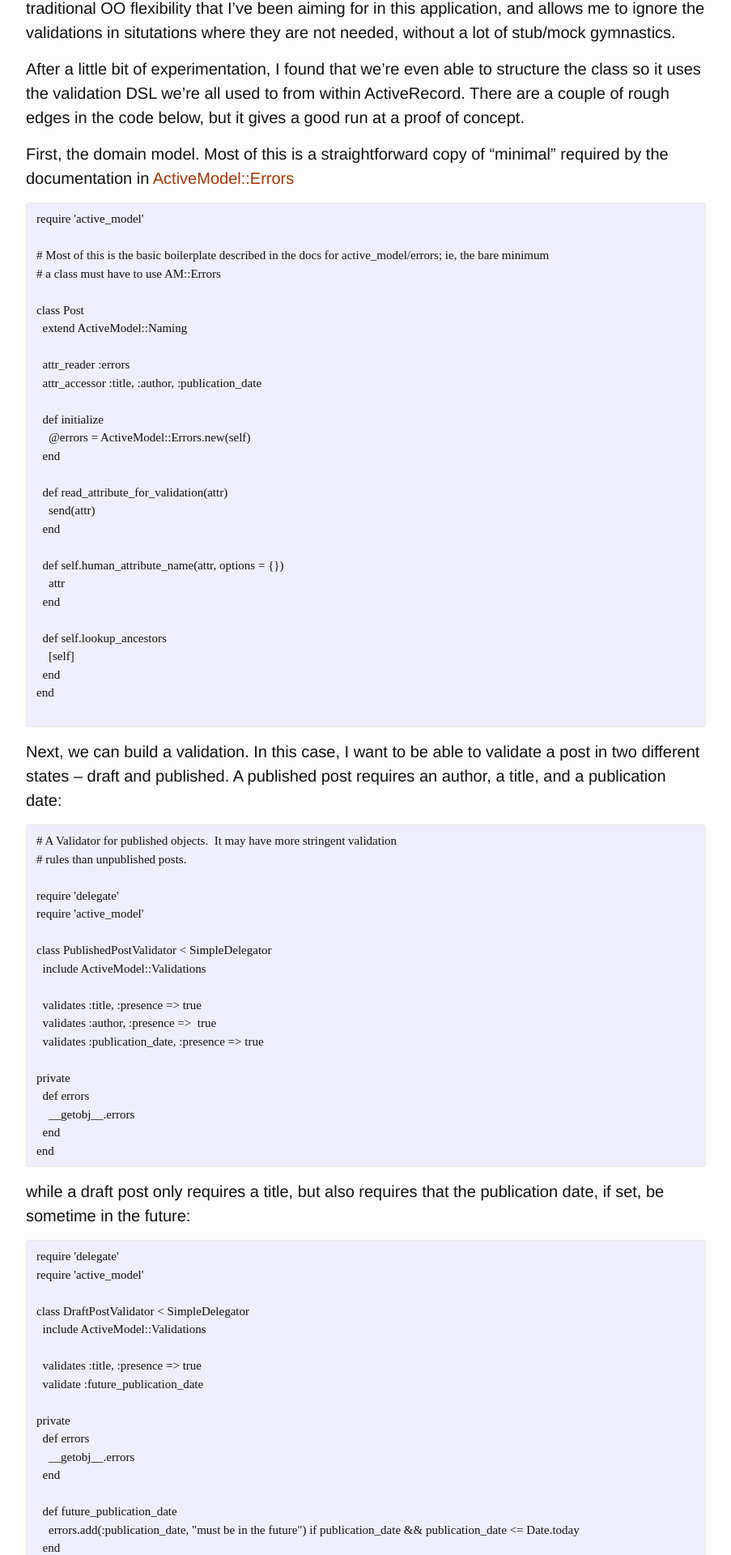
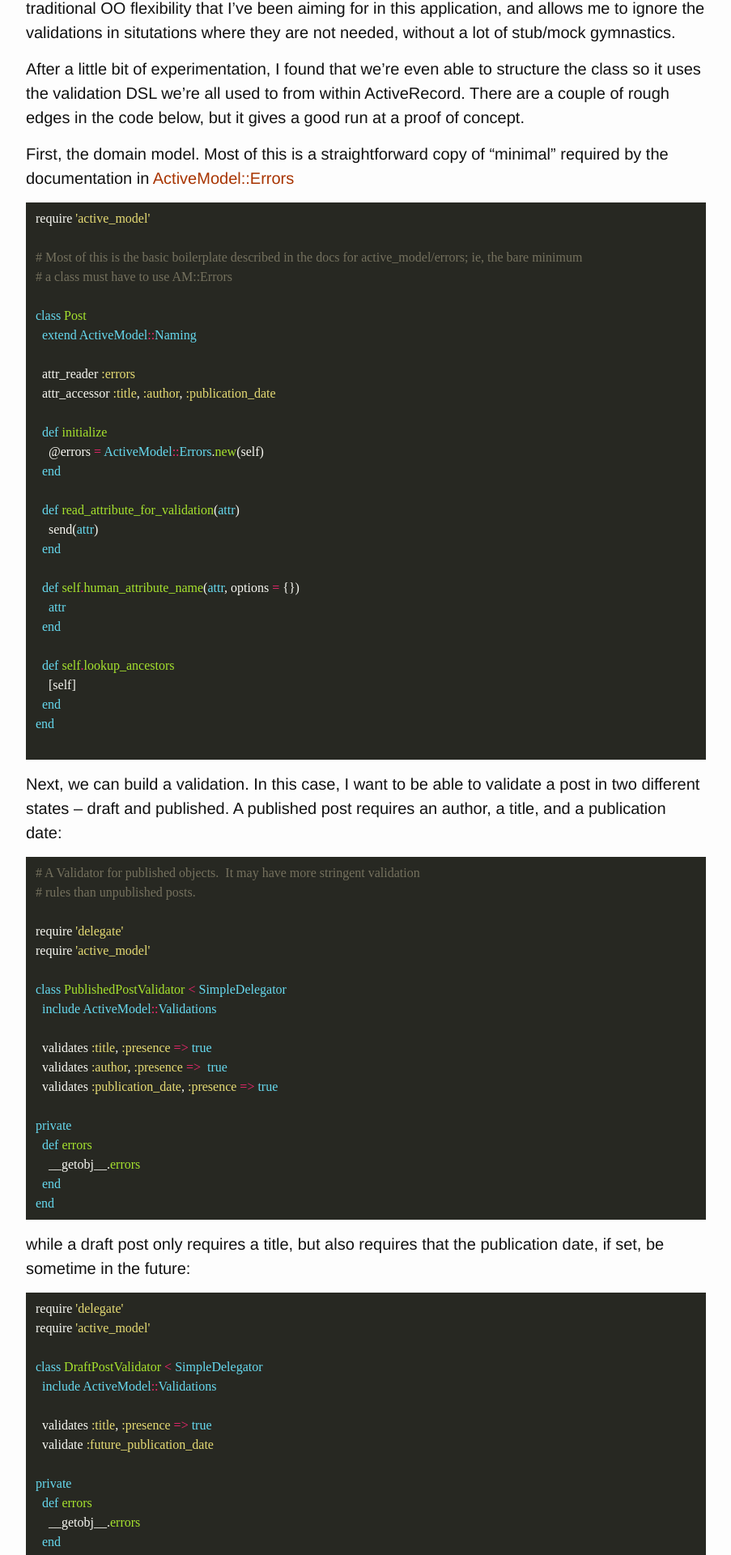
Before and after one commit to cflipse/devcaffeine, a Jekyll site: the page built from _posts/2012-06-20-isolating-validations-in-activemodel.markdown, in a window 1280 px wide. Shown: the part 816-2736 px from the top of the page at 81% size, without its empty margins (188-1091 px from the left). Built offline with Jekyll 4.4.1, drawn with Linux system fonts in a browser that asks for light colours.

Commit message:
inline own highlighting theme

```diff
--- a/_config.yml
+++ b/_config.yml
@@ -26,7 +26,6 @@ gems:
   - octopress-ink
   - octopress-social
   - octopress-gist
-  - octopress-solarized
   - octopress-pullquote-tag
   - octopress-quote-tag
   - octopress-feeds
--- a/_sass/_base.scss
+++ b/_sass/_base.scss
@@ -128,10 +128,7 @@ blockquote {
 pre,
 code {
     font-family: $code-font-family;
-    font-size: 15px;
-    border: 1px solid $grey-color-light;
-    border-radius: 3px;
-    background-color: #eef;
+    font-size: 16px;
 }
 
 code {
--- /dev/null
+++ b/_sass/_monokai.scss
@@ -0,0 +1,65 @@
+.highlight pre { background-color: #272822; color: #eee; }
+.highlight .hll { background-color: #272822; }
+.highlight .c { color: #75715e } /* Comment */
+.highlight .err { color: #960050; background-color: #1e0010 } /* Error */
+.highlight .k { color: #66d9ef } /* Keyword */
+.highlight .l { color: #ae81ff } /* Literal */
+.highlight .n { color: #f8f8f2 } /* Name */
+.highlight .o { color: #f92672 } /* Operator */
+.highlight .p { color: #f8f8f2 } /* Punctuation */
+.highlight .cm { color: #75715e } /* Comment.Multiline */
+.highlight .cp { color: #75715e } /* Comment.Preproc */
+.highlight .c1 { color: #75715e } /* Comment.Single */
+.highlight .cs { color: #75715e } /* Comment.Special */
+.highlight .ge { font-style: italic } /* Generic.Emph */
+.highlight .gs { font-weight: bold } /* Generic.Strong */
+.highlight .kc { color: #66d9ef } /* Keyword.Constant */
+.highlight .kd { color: #66d9ef } /* Keyword.Declaration */
+.highlight .kn { color: #f92672 } /* Keyword.Namespace */
+.highlight .kp { color: #66d9ef } /* Keyword.Pseudo */
+.highlight .kr { color: #66d9ef } /* Keyword.Reserved */
+.highlight .kt { color: #66d9ef } /* Keyword.Type */
+.highlight .ld { color: #e6db74 } /* Literal.Date */
+.highlight .m { color: #ae81ff } /* Literal.Number */
+.highlight .s { color: #e6db74 } /* Literal.String */
+.highlight .na { color: #a6e22e } /* Name.Attribute */
+.highlight .nb { color: #f8f8f2 } /* Name.Builtin */
+.highlight .nc { color: #a6e22e } /* Name.Class */
+.highlight .no { color: #66d9ef } /* Name.Constant */
+.highlight .nd { color: #a6e22e } /* Name.Decorator */
+.highlight .ni { color: #f8f8f2 } /* Name.Entity */
+.highlight .ne { color: #a6e22e } /* Name.Exception */
+.highlight .nf { color: #a6e22e } /* Name.Function */
+.highlight .nl { color: #f8f8f2 } /* Name.Label */
+.highlight .nn { color: #f8f8f2 } /* Name.Namespace */
+.highlight .nx { color: #a6e22e } /* Name.Other */
+.highlight .py { color: #f8f8f2 } /* Name.Property */
+.highlight .nt { color: #f92672 } /* Name.Tag */
+.highlight .nv { color: #f8f8f2 } /* Name.Variable */
+.highlight .ow { color: #f92672 } /* Operator.Word */
+.highlight .w { color: #f8f8f2 } /* Text.Whitespace */
+.highlight .mf { color: #ae81ff } /* Literal.Number.Float */
+.highlight .mh { color: #ae81ff } /* Literal.Number.Hex */
+.highlight .mi { color: #ae81ff } /* Literal.Number.Integer */
+.highlight .mo { color: #ae81ff } /* Literal.Number.Oct */
+.highlight .sb { color: #e6db74 } /* Literal.String.Backtick */
+.highlight .sc { color: #e6db74 } /* Literal.String.Char */
+.highlight .sd { color: #e6db74 } /* Literal.String.Doc */
+.highlight .s2 { color: #e6db74 } /* Literal.String.Double */
+.highlight .se { color: #ae81ff } /* Literal.String.Escape */
+.highlight .sh { color: #e6db74 } /* Literal.String.Heredoc */
+.highlight .si { color: #e6db74 } /* Literal.String.Interpol */
+.highlight .sx { color: #e6db74 } /* Literal.String.Other */
+.highlight .sr { color: #e6db74 } /* Literal.String.Regex */
+.highlight .s1 { color: #e6db74 } /* Literal.String.Single */
+.highlight .ss { color: #e6db74 } /* Literal.String.Symbol */
+.highlight .bp { color: #f8f8f2 } /* Name.Builtin.Pseudo */
+.highlight .vc { color: #f8f8f2 } /* Name.Variable.Class */
+.highlight .vg { color: #f8f8f2 } /* Name.Variable.Global */
+.highlight .vi { color: #f8f8f2 } /* Name.Variable.Instance */
+.highlight .il { color: #ae81ff } /* Literal.Number.Integer.Long */
+
+.highlight .gh { } /* Generic Heading & Diff Header */
+.highlight .gu { color: #75715e; } /* Generic.Subheading & Diff Unified/Comment? */
+.highlight .gd { color: #f92672; } /* Generic.Deleted & Diff Deleted */
+.highlight .gi { color: #a6e22e; } /* Generic.Inserted & Diff Inserted */
--- /dev/null
+++ b/_sass/_solarized.scss
@@ -0,0 +1,92 @@
+/* Solarized Dark
+For use with Jekyll and Pygments
+http://ethanschoonover.com/solarized
+SOLARIZED HEX      ROLE
+--------- -------- ------------------------------------------
+*/
+$bg-color: #151427; //  background
+$base01:   #9F9F9F; //  comments / secondary content
+$body:     #DDECEC; //  body text / default code / primary content
+$orange:   #FF8900; //  constants
+$red:      #FF2B27; //  regex, special keywords
+$blue:     #6DC2FD; //  reserved keywords
+$cyan:     #69FFF4; //  strings, numbers
+$green:    #3AE25C; //  operators, other keywords
+
+.highlight {
+    background-color: $bg-color; color: $body;
+
+    span {
+        font-weight: 300;
+        font-family: 'Source Code Pro', serif;
+    }
+
+    .c { color: $base01; } /* Comment */
+    .err { color: $body; } /* Error */
+    .g { color: $body; } /* Generic */
+    .k { color: $green; } /* Keyword */
+    .l { color: $body; } /* Literal */
+    .n { color: $body; } /* Name */
+    .o { color: $green; } /* Operator */
+    .x { color: $orange; } /* Other */
+    .p { color: $body; } /* Punctuation */
+    .cm { color: $base01; } /* Comment.Multiline */
+    .cp { color: $green; } /* Comment.Preproc */
+    .c1 { color: $base01; } /* Comment.Single */
+    .cs { color: $green; } /* Comment.Special */
+    .gd { color: $cyan; } /* Generic.Deleted */
+    .ge { color: $body;; font-style: italic } /* Generic.Emph */
+    .gr { color: $red; } /* Generic.Error */
+    .gh { color: $orange; } /* Generic.Heading */
+    .gi { color: $green; } /* Generic.Inserted */
+    .go { color: $body; } /* Generic.Output */
+    .gp { color: $body; } /* Generic.Prompt */
+    .gs { color: $body;; font-weight: bold } /* Generic.Strong */
+    .gu { color: $orange; } /* Generic.Subheading */
+    .gt { color: $body; } /* Generic.Traceback */
+    .kc { color: $orange; } /* Keyword.Constant */
+    .kd { color: $blue; } /* Keyword.Declaration */
+    .kn { color: $green; } /* Keyword.Namespace */
+    .kp { color: $green; } /* Keyword.Pseudo */
+    .kr { color: $blue; } /* Keyword.Reserved */
+    .kt { color: $red; } /* Keyword.Type */
+    .ld { color: $body; } /* Literal.Date */
+    .m { color: $cyan; } /* Literal.Number */
+    .s { color: $cyan; } /* Literal.String */
+    .na { color: $body; } /* Name.Attribute */
+    .nb { color: $orange } /* Name.Builtin */
+    .nc { color: $blue; } /* Name.Class */
+    .no { color: $orange; } /* Name.Constant */
+    .nd { color: $blue; } /* Name.Decorator */
+    .ni { color: $orange; } /* Name.Entity */
+    .ne { color: $orange; } /* Name.Exception */
+    .nf { color: $blue; } /* Name.Function */
+    .nl { color: $body; } /* Name.Label */
+    .nn { color: $body; } /* Name.Namespace */
+    .nx { color: $body; } /* Name.Other */
+    .py { color: $body; } /* Name.Property */
+    .nt { color: $blue; } /* Name.Tag */
+    .nv { color: $blue; } /* Name.Variable */
+    .ow { color: $green; } /* Operator.Word */
+    .w  { color: $body; } /* Text.Whitespace */
+    .mf { color: $cyan; } /* Literal.Number.Float */
+    .mh { color: $cyan; } /* Literal.Number.Hex */
+    .mi { color: $cyan; } /* Literal.Number.Integer */
+    .mo { color: $cyan; } /* Literal.Number.Oct */
+    .sb { color: $base01 } /* Literal.String.Backtick */
+    .sc { color: $cyan; } /* Literal.String.Char */
+    .sd { color: $body; } /* Literal.String.Doc */
+    .s2 { color: $cyan; } /* Literal.String.Double */
+    .se { color: $orange; } /* Literal.String.Escape */
+    .sh { color: $body; } /* Literal.String.Heredoc */
+    .si { color: $cyan; } /* Literal.String.Interpol */
+    .sx { color: $cyan; } /* Literal.String.Other */
+    .sr { color: $red; } /* Literal.String.Regex */
+    .s1 { color: $cyan; } /* Literal.String.Single */
+    .ss { color: $cyan; } /* Literal.String.Symbol */
+    .bp { color: $blue; } /* Name.Builtin.Pseudo */
+    .vc { color: $blue; } /* Name.Variable.Class */
+    .vg { color: $blue; } /* Name.Variable.Global */
+    .vi { color: $blue; } /* Name.Variable.Instance */
+    .il { color: $cyan; } /* Literal.Number.Integer.Long */
+  }
--- a/css/main.scss
+++ b/css/main.scss
@@ -6,7 +6,7 @@
 
 // Our variables
 $base-font-family: 'Droid Sans', Helvetica, Arial, sans-serif;
-$code-font-family: 'Droid Sans Mono', serif;
+$code-font-family: 'Source Code Pro', 'Droid Sans Mono', serif;
 $base-font-size:   20px;
 $small-font-size:  $base-font-size * 0.875;
 $base-line-height: 1.5;
@@ -58,3 +58,5 @@ $on-laptop:        800px;
         "base",
         "layout"
 ;
+
+@import "monokai";
```
